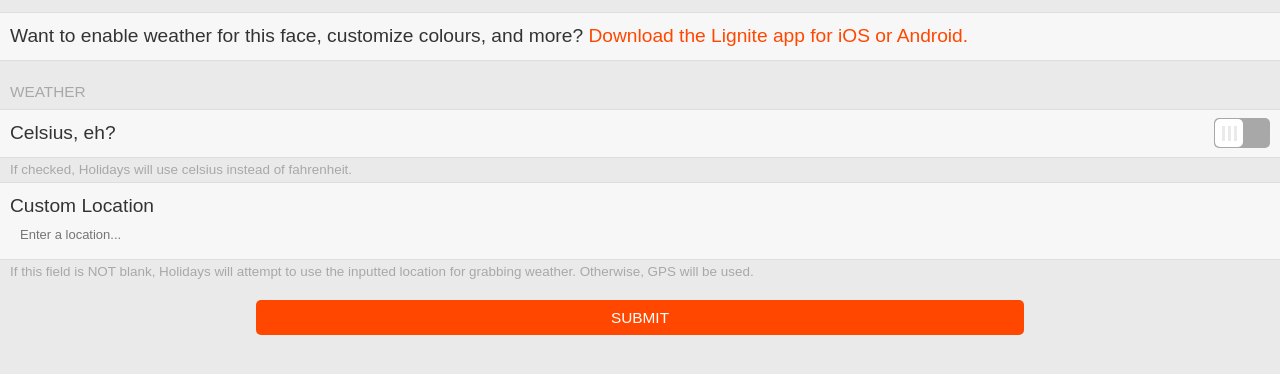
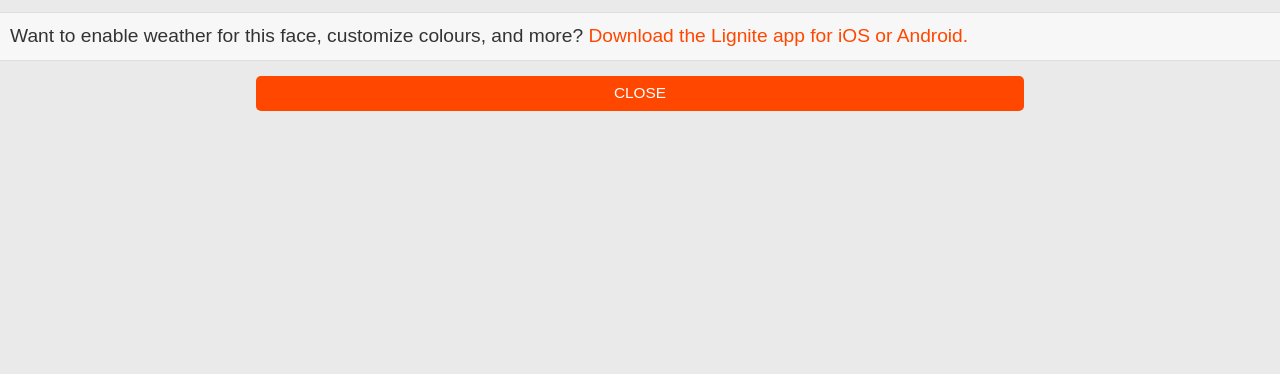
Before and after one commit to edwinfinch/config-lignite-holidays, a plain HTML site: page index.html in a window 1280 px wide. Shown: the part 60-434 px from the top of the page. Drawn offline with Linux system fonts and the light colour scheme.

Commit message:
Remove weather settings

```diff
--- a/index.html
+++ b/index.html
@@ -41,31 +41,10 @@
       </div>
     </div>
 -->
-    <div class='item-container'>
-      <div class='item-container-header'>Weather</div>
-      <div class='item-container-content'>
-        <label class='item'>
-          Celsius, eh?
-          <input id='use_celsius_checkbox' type='checkbox' class='item-toggle'>
-        </label>
-      </div>
-      <div class='item-container-footer'>
-        If checked, Holidays will use celsius instead of fahrenheit.
-      </div>
-      <div class='item-container-content'>
-        <label class='item'>
-          Custom Location
-          <input id='custom_location_checkbox' type='text' class='item-input' placeholder='Enter a location...'>
-        </label>
-      </div>
-      <div class='item-container-footer'>
-        If this field is NOT blank, Holidays will attempt to use the inputted location for grabbing weather. Otherwise, GPS will be used.
-      </div>
-    </div>
 
     <div class='item-container'>
       <div class='button-container'>
-        <input id='submit_button' type='button' class='item-button' value='SUBMIT'>
+        <input id='submit_button' type='button' class='item-button' value='CLOSE'>
       </div>
     </div>
   </body>
@@ -104,21 +83,11 @@
     console.log('Submit');
 
     // Set the return URL depending on the runtime environment
-    var return_to = getQueryParam('return_to', 'pebblejs://close#');
-    document.location = return_to + encodeURIComponent(JSON.stringify(getConfigData()));
+    document.location = 'pebblejs://close';
   });
 
   (function() {
-    var useCelsiusCheckbox = document.getElementById('use_celsius_checkbox');
-    var locationBox = document.getElementById('custom_location_checkbox');
 
-    // Load any previously saved configuration, if available
-    if(localStorage['use_celsius']) {
-      useCelsiusCheckbox.checked = JSON.parse(localStorage['use_celsius']);
-      var customLocation = localStorage['custom_location'];
-      console.log("custom location: " + customLocation);
-      locationBox.value = customLocation;
-    }
   })();
   </script>
 </html>
```
